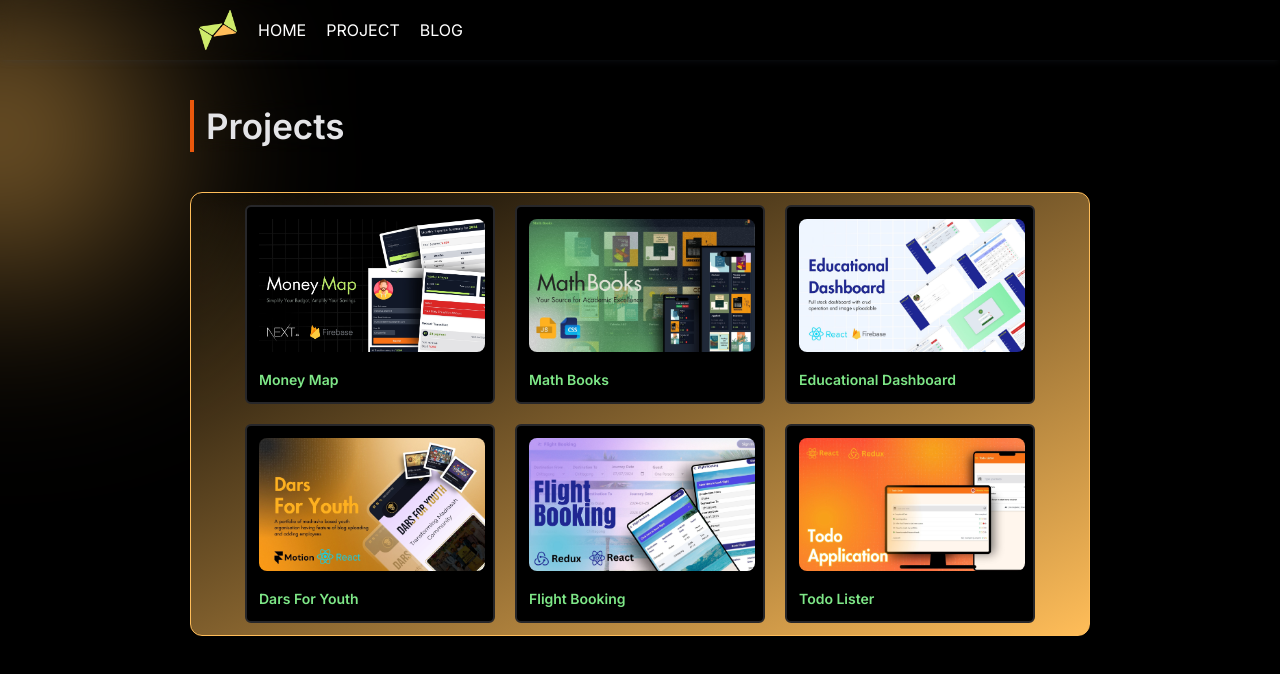
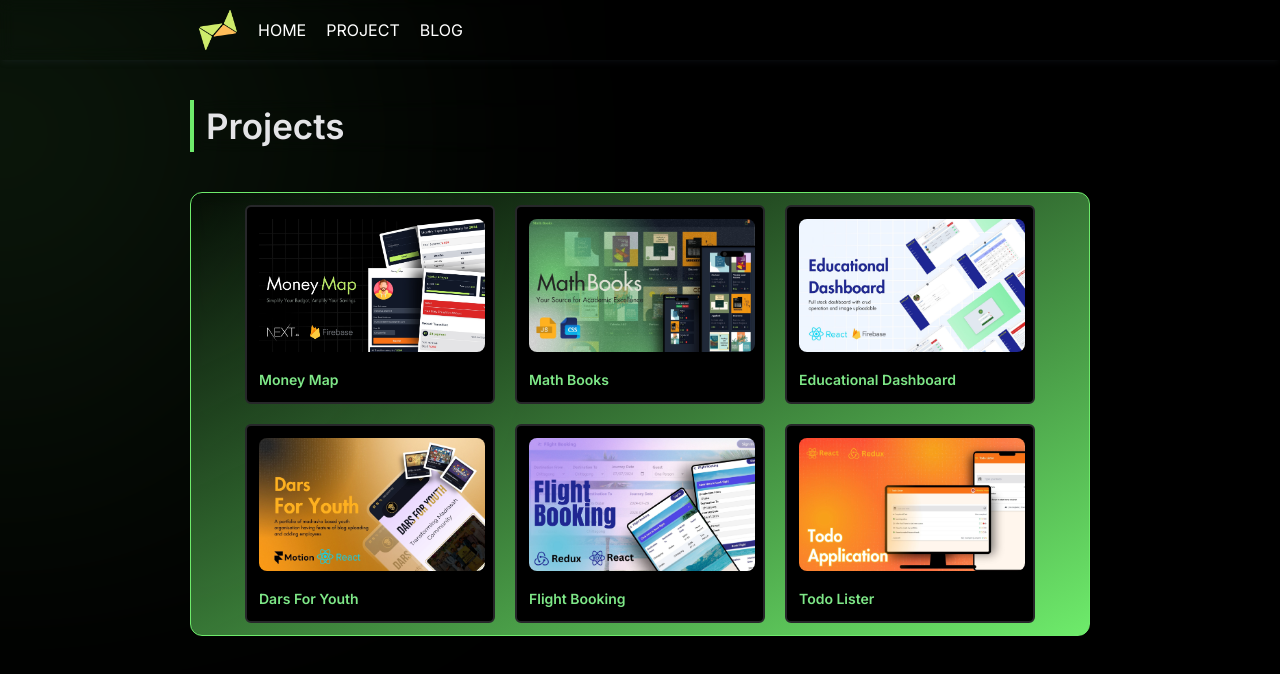
Before and after one commit to muntasir23/mahafuz, a Next.js app: page /webproject in a window 1280 px wide. Shown: the top 674 px of the page. Built offline with nearby package versions, Linux system fonts and the light colour scheme.

Commit message:
color change to green

```diff
--- a/app/globals.css
+++ b/app/globals.css
@@ -122,7 +122,7 @@ body {
 }
 
 .blury {
-  filter: blur(100px);
+  filter: blur(200px);
 }
 
 .strock {
--- a/app/webproject/page.js
+++ b/app/webproject/page.js
@@ -76,15 +76,15 @@ export default function Home() {
 
   return (
     <div className="relative w-[100%] grid place-items-center mb-[100px]">
-       <div className="absolute h-[300px] w-[300px] top-[-30px] left-[-150px] rounded-full bg-gradient-to-b from-[#ffbd59] blury"></div>
+       <div className="absolute h-[300px] w-[300px] top-[-30px] left-[-150px] rounded-full bg-gradient-to-b from-[#6eeb6b] blury"></div>
 
       <div className="md:w-[900px] mt-10 w-[95%] blurry rounded z-10">
-        <h1 className="text-zinc-200 md:text-[35px] text-[35px] border-l-4 pl-3 border-orange-600 font-semibold">
+        <h1 className="text-zinc-200 md:text-[35px] text-[35px] border-l-4 pl-3 border-[#6eeb6b] font-semibold">
           Projects
         </h1>
       </div>
 
-      <div className="blurry overflow-hidden md:w-[900px] w-[95%] p-3 grid place-items-center border rounded-xl bg-gradient-to-tl from-[#ffbd59] border-[#ffbd59] mt-10">
+      <div className="blurry overflow-hidden md:w-[900px] w-[95%] p-3 grid place-items-center border rounded-xl bg-gradient-to-tl from-[#6eeb6b] border-[#6eeb6b] mt-10">
         <div className="w-[95%] flex flex-wrap gap-5 items-center justify-center">
           {data.map((item, i) => (
             <>
```
